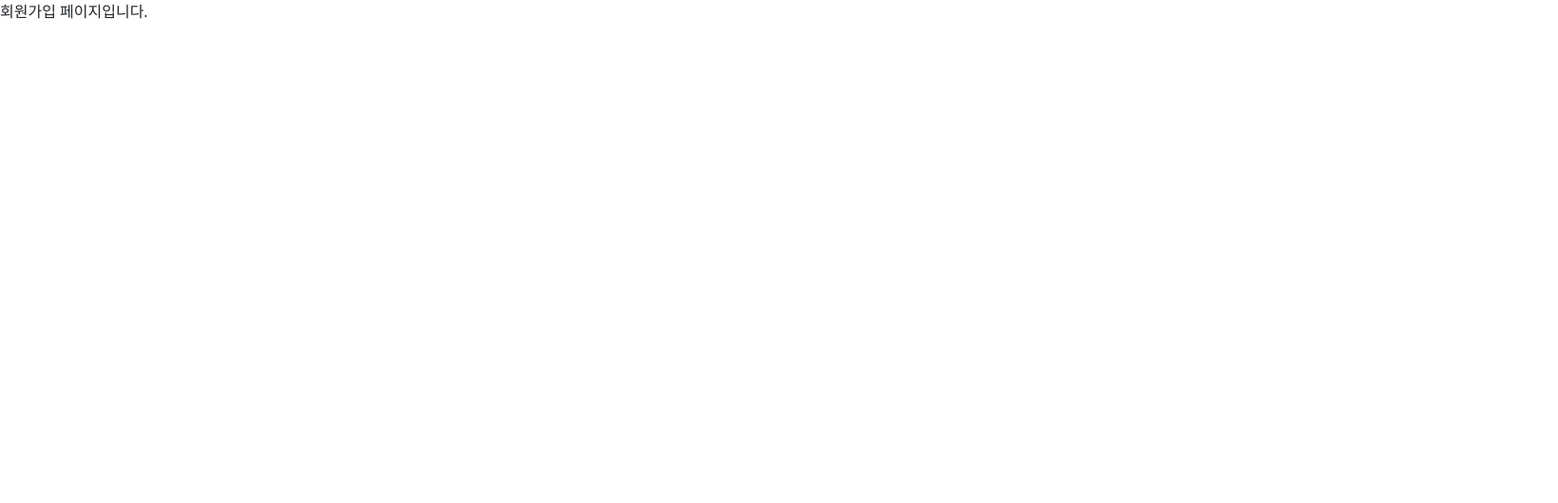
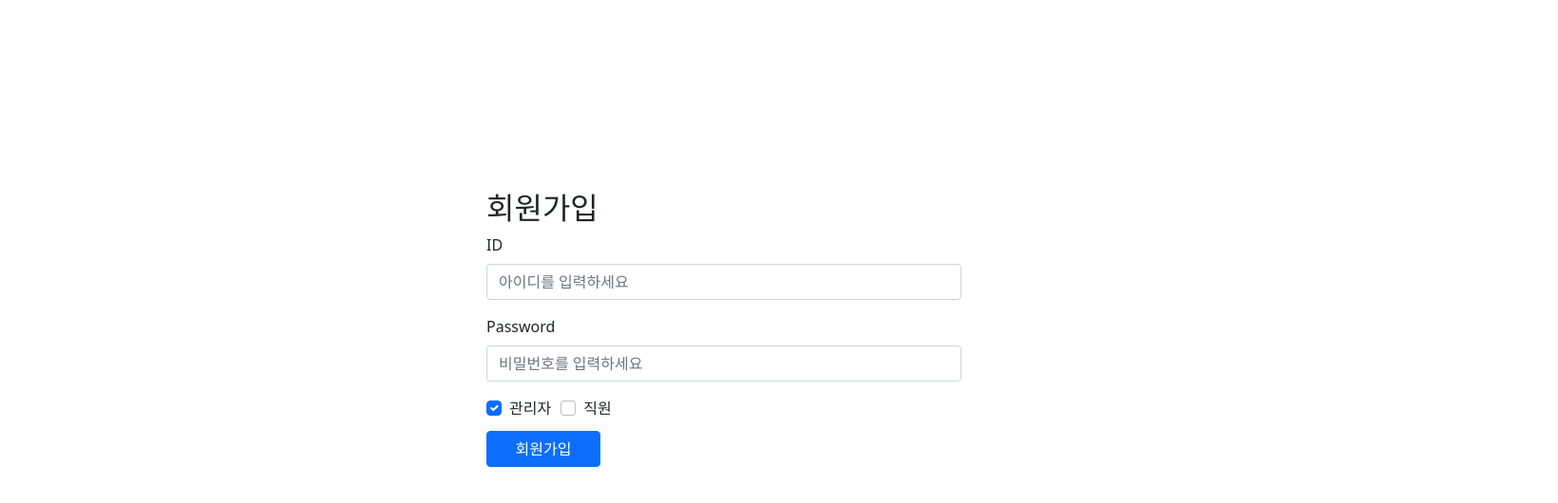
Before and after one commit to KurlyTeam2/Mini-project-frontend, a React (Create React App) app: page /signup in a window 1280 px wide. Shown: the top 530 px of the page at 95% size, 1640 px wide, since content can reach past the window. Built offline with nearby package versions, Linux system fonts and the light colour scheme.

Commit message:
Feat: Implement Signup page

```diff
--- a/src/pages/Signup.tsx
+++ b/src/pages/Signup.tsx
@@ -1,6 +1,55 @@
+import {Button, Container, Form} from "react-bootstrap";
+import {useNavigate} from "react-router-dom";
+import {ChangeEvent, useCallback, useState} from "react";
+
 const Signup = () => {
+  const [id, setId] = useState("");
+  const [password, setPassword] = useState("");
+  const [isManager, setIsManager] = useState(true);
+  const [isStaff, setIsStaff] = useState(false);
+
+  const navigate = useNavigate();
+
+  const handleIdChange = useCallback((event: ChangeEvent<HTMLInputElement>) => {
+    setId(event.target.value)
+  }, [])
+
+  const handlePasswordChange = useCallback((event: ChangeEvent<HTMLInputElement>) => {
+    setPassword(event.target.value)
+  }, [])
+
+  const handleCheckboxClick = () => {
+    setIsManager(!isManager)
+    setIsStaff(!isStaff)
+  }
+
+  const handleSignupButtonClick = () => {
+    alert("회원가입에 성공하였습니다.")
+    navigate("/login")
+  }
+
   return (
-    <div>회원가입 페이지입니다.</div>
+      <Container style={{justifyContent: "center", marginTop: 200, marginLeft: 500}}>
+        <h2>회원가입</h2>
+        <Form style={{borderWidth: 10, width: 500}}>
+          <Form.Group className="mb-3" controlId="formBasicEmail">
+            <Form.Label>ID</Form.Label>
+            <Form.Control type="id" placeholder="아이디를 입력하세요" value={id} onChange={handleIdChange}/>
+          </Form.Group>
+
+          <Form.Group className="mb-3" controlId="formBasicPassword">
+            <Form.Label>Password</Form.Label>
+            <Form.Control type="password" placeholder="비밀번호를 입력하세요" value={password} onChange={handlePasswordChange}/>
+          </Form.Group>
+
+          <div style={{display: "flex", marginBottom: 10}}>
+            <Form.Check style={{marginRight: 10}} label="관리자" checked={isManager} onClick={() => handleCheckboxClick()}/>
+            <Form.Check label="직원" checked={isStaff} onClick={() => handleCheckboxClick()}/>
+          </div>
+
+          <Button style={{width: 120}} onClick={() => handleSignupButtonClick()}>회원가입</Button>
+        </Form>
+      </Container>
   )
 }
 
```
